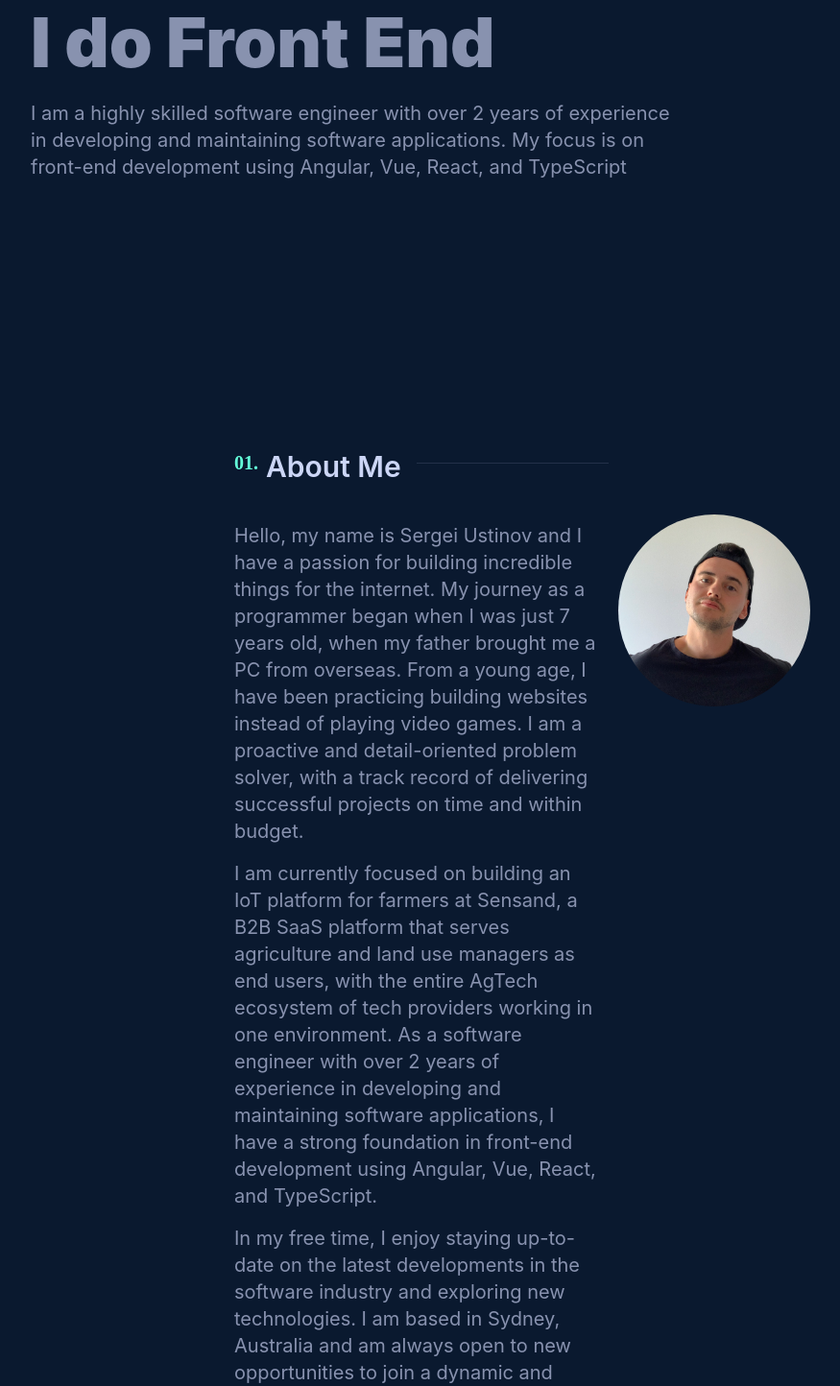
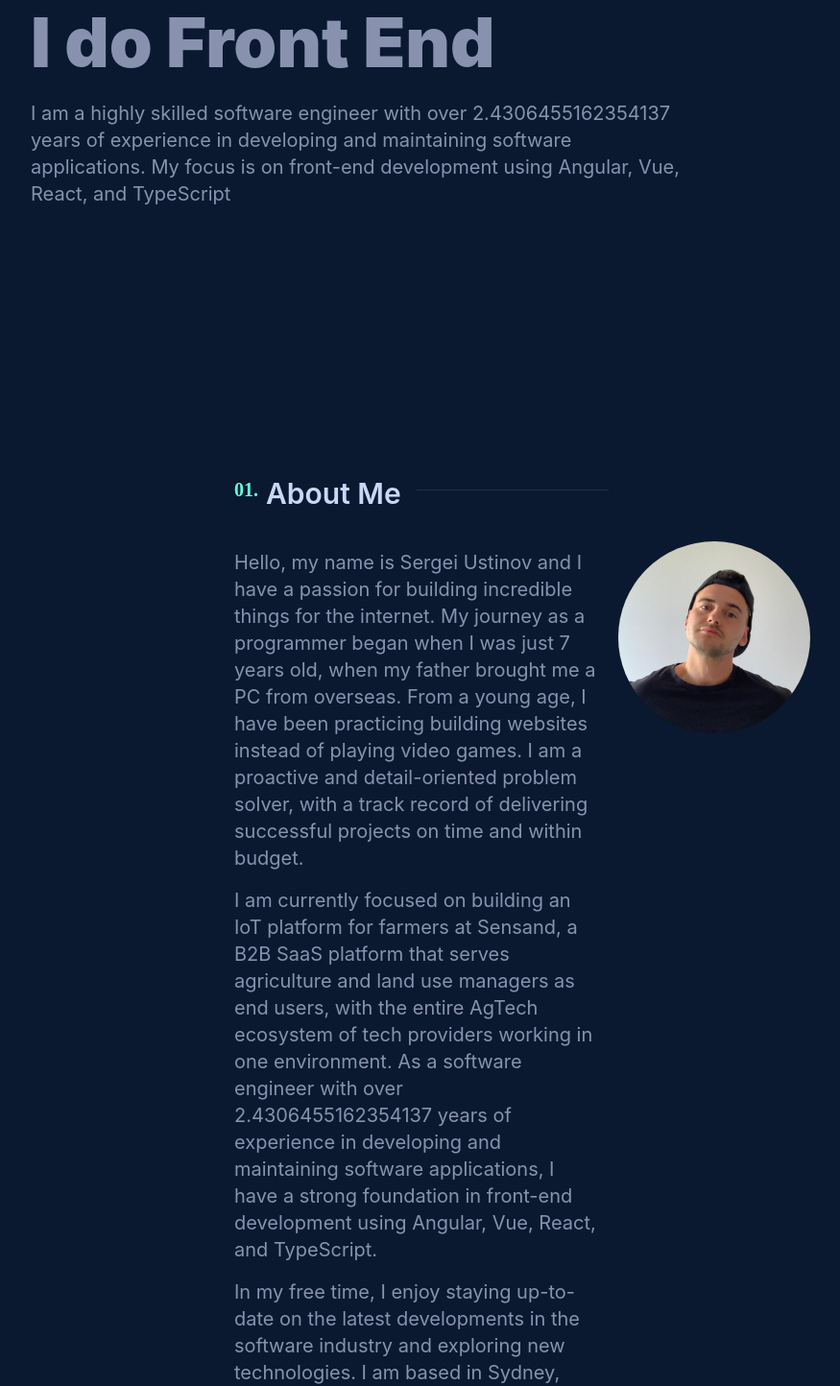
Before and after one commit to sergust/sergeyustinov, a Next.js app: page / in a window 1280 px wide. Shown: the part 496-1940 px from the top of the page at 96% size, without its empty margins (96-971 px from the left). Built offline with nearby package versions, Linux system fonts and the light colour scheme; a web font is replaced by a local one.

Commit message:
set dynamic work experience

```diff
--- a/components/about/about.tsx
+++ b/components/about/about.tsx
@@ -1,5 +1,6 @@
 import type { NextComponentType } from 'next'
 import BlockTitle from '../block-title/block-title'
+import { useWorkExperience } from '../../utils/workExperience'
 
 const technologiesList = [
   'JavaScript',
@@ -11,6 +12,7 @@ const technologiesList = [
 ]
 
 const About: NextComponentType = () => {
+  const yearsOfExperience = useWorkExperience()
   return (
     <div className="py-64 container mx-auto flex items-center justify-center">
       <div
@@ -34,9 +36,9 @@ const About: NextComponentType = () => {
               Sensand, a B2B SaaS platform that serves agriculture and land use
               managers as end users, with the entire AgTech ecosystem of tech
               providers working in one environment. As a software engineer with
-              over 2 years of experience in developing and maintaining software
-              applications, I have a strong foundation in front-end development
-              using Angular, Vue, React, and TypeScript.
+              over {yearsOfExperience} years of experience in developing and
+              maintaining software applications, I have a strong foundation in
+              front-end development using Angular, Vue, React, and TypeScript.
             </p>
             <p>
               In my free time, I enjoy staying up-to-date on the latest
--- a/components/summary/summary.tsx
+++ b/components/summary/summary.tsx
@@ -1,7 +1,10 @@
 import type { NextComponentType } from 'next'
 import Blob from '../blob/blob'
+import { useWorkExperience } from '../../utils/workExperience'
 
 const Summary: NextComponentType = () => {
+  const yearsOfExperience = useWorkExperience()
+
   return (
     <div className="mt-64 flex container items-center justify-center">
       <div className="w-full sm:max-w-5xl">
@@ -14,10 +17,10 @@ const Summary: NextComponentType = () => {
         </div>
 
         <p className="w-full sm:w-2/3">
-          I am a highly skilled software engineer with over 2 years of
-          experience in developing and maintaining software applications. My
-          focus is on front-end development using Angular, Vue, React, and
-          TypeScript
+          I am a highly skilled software engineer with over {yearsOfExperience}{' '}
+          years of experience in developing and maintaining software
+          applications. My focus is on front-end development using Angular, Vue,
+          React, and TypeScript
         </p>
       </div>
       <Blob />
--- /dev/null
+++ b/utils/workExperience.ts
@@ -0,0 +1,19 @@
+import { useEffect, useState } from 'react'
+
+export const useWorkExperience = () => {
+  const startDate = new Date('2020-06-01')
+  const currentDate = new Date()
+  const [yearsOfExperience, setYearsOfExperience] = useState<number>(0)
+
+  useEffect(() => {
+    const calculateExperience = () => {
+      const diffInMilliseconds = currentDate.getTime() - startDate.getTime()
+      const years = diffInMilliseconds / (1000 * 60 * 60 * 24 * 365)
+      setYearsOfExperience(years)
+    }
+
+    calculateExperience()
+  }, [])
+
+  return yearsOfExperience
+}
```
